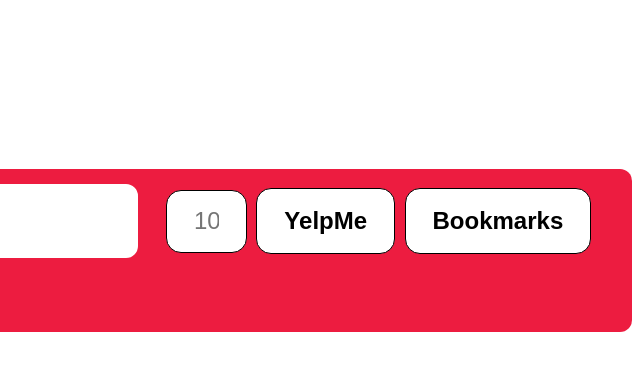
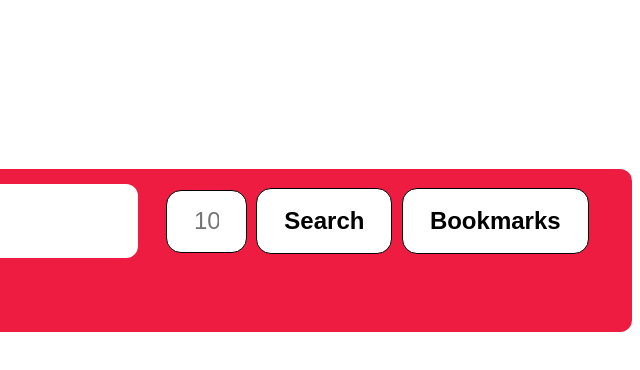
Before and after one commit to sveem/EatMe, a website: page public/index.html in a window 1280 px wide. Shown: the full height of the page, 640-1280 px from the left. Drawn offline with nearby package versions, Linux system fonts and the light colour scheme.

Commit message:
modified package.json

```diff
--- a/package.json
+++ b/package.json
@@ -17,7 +17,6 @@
     "angular": "^1.5.9",
     "angular-route": "^1.5.9",
     "body-parser": "^1.15.2",
-    "dotenv": "^2.0.0",
     "express": "^4.14.0",
     "nodemon": "^1.11.0",
     "request": "^2.79.0",
--- a/public/index.html
+++ b/public/index.html
@@ -15,7 +15,7 @@
         <input placeholder="City" type="text" name="city" ng-model="data.city" />
       </label>
       <input placeholder="10" class="search-number" type="text" ng-model="data.limit"/>
-    <button ng-click="apiCall()">YelpMe</button>
+    <button ng-click="apiCall()">Search</button>
     <button ng-click="addToBookMarks()">Bookmarks</button>
     <label for="repeatSelect"></label>
     <select name="repeatSelect" id="repeatSelect" ng-model="storage">
```
